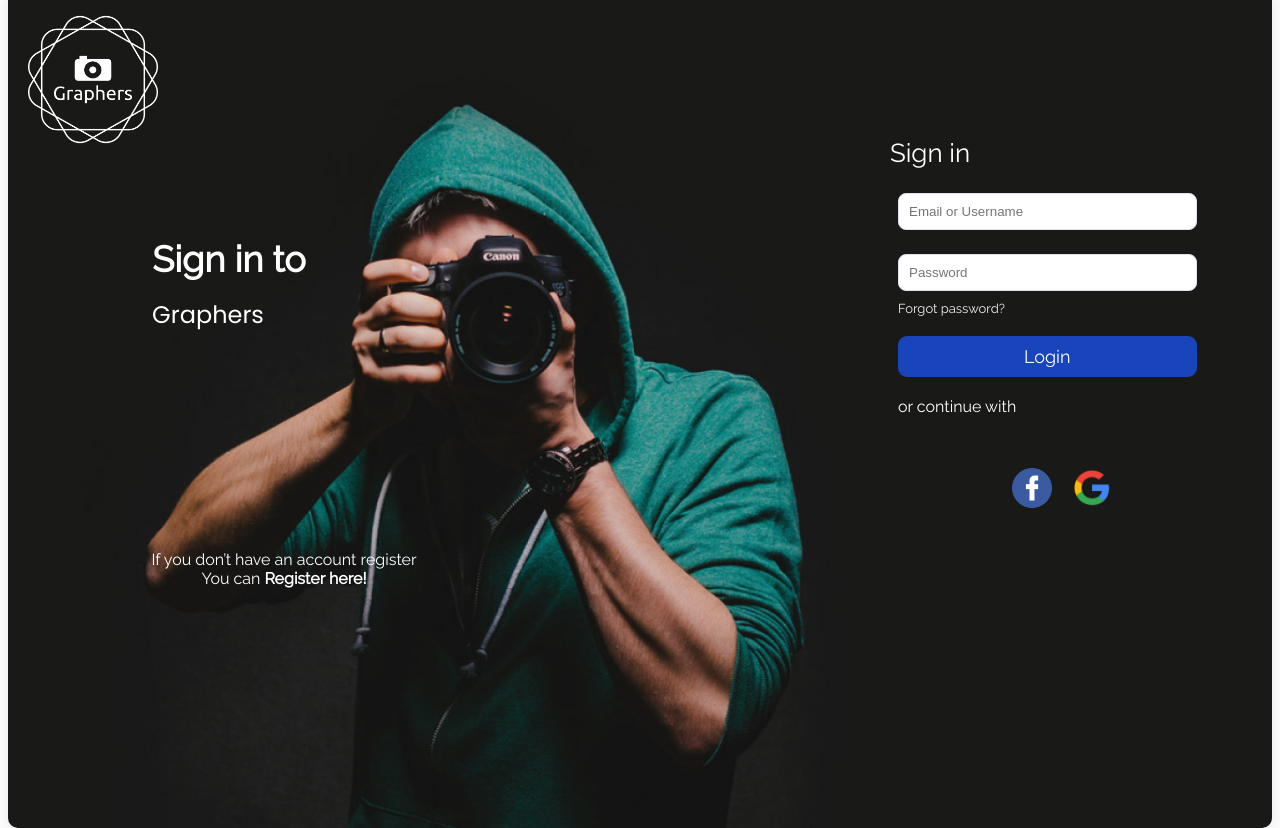
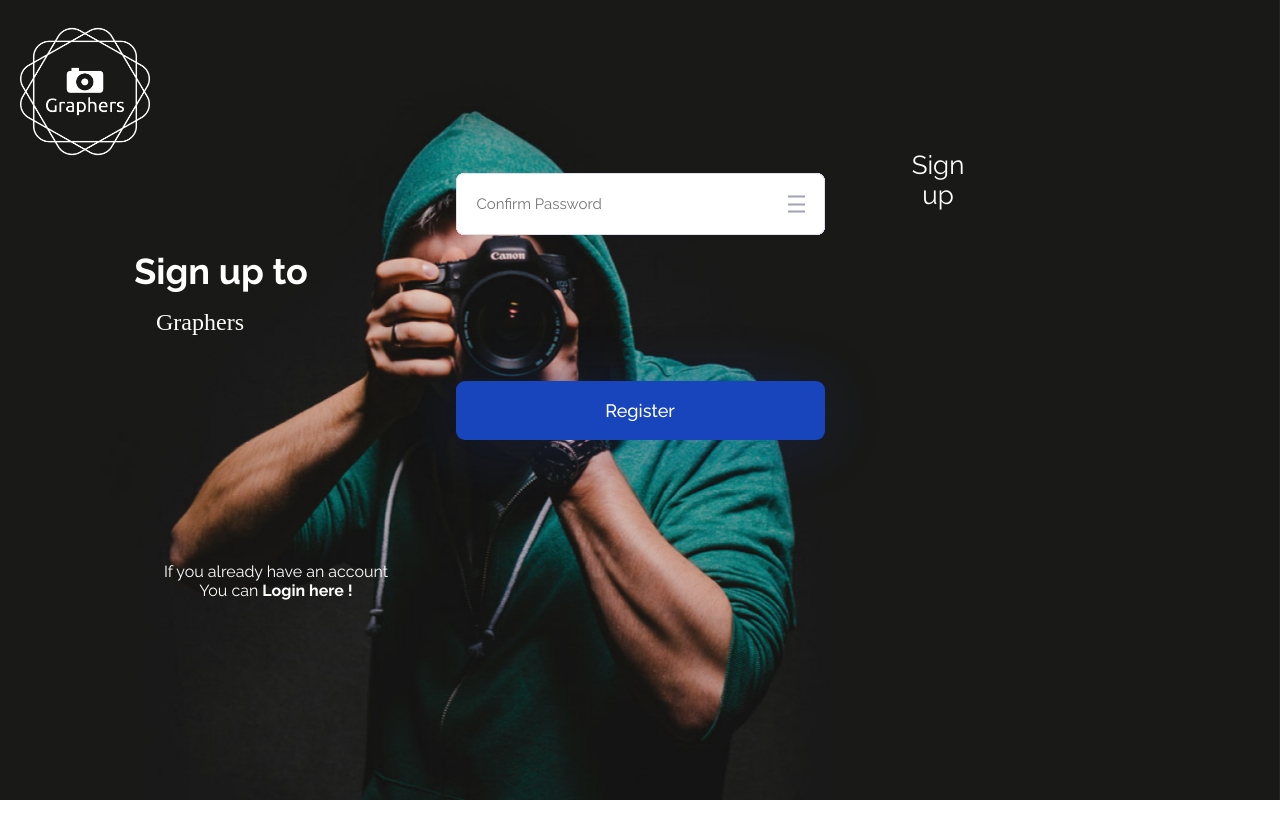
Before and after one commit to Imasha-Senadheera/Final-Project---Photographers-System, a React (Create React App) app in the folder my-app/: page / in a window 1280 px wide. Built offline with nearby package versions, Linux system fonts and the light colour scheme.

Commit message:
8th Commit - SinUp Form

```diff
--- a/my-app/src/App.js
+++ b/my-app/src/App.js
@@ -1,12 +1,11 @@
-// App.js
 import React from 'react';
 import './App.css';
-import SignInForm from './components/SignInForm/SignInForm'; // Adjust the path accordingly
+import SignUpForm from './components/SignUpForm/SignUpForm'; // Adjust the path accordingly
 
 function App() {
   return (
     <div className="App">
-      <SignInForm />
+      <SignUpForm />
     </div>
   );
 }
--- a/my-app/src/components/SignInForm/SignInForm.css
+++ b/my-app/src/components/SignInForm/SignInForm.css
@@ -1,12 +1,10 @@
-/* SignInForm.css */
-
 @import url('https://fonts.googleapis.com/css2?family=Raleway&family=Poppins&display=swap');
 
 .signin-form {
     width: 100vw;
     height: 100vh;
     position: relative;
-    background-image: url('../../assets/background.png'); /* Adjust the path accordingly */
+    background-image: url('../../assets/background.png');
     background-size: cover;
     background-position: center;
     background-repeat: no-repeat;
@@ -15,7 +13,7 @@
     align-items: center;
     justify-content: center;
     color: white;
-    font-family: 'Raleway', 'Poppins';
+    font-family: 'Raleway', sans-serif;
     text-align: center;
 }
 
@@ -60,13 +58,12 @@
 
 .pharagraph {
     width: 308px;
-    height: px;
+    height: auto;
     font-family: Raleway;
     position: absolute;
-    top: 562px; /* Adjust based on the height of the subtitle */
-    left: 122px; /* Keep the left position the same as the subtitle */
+    top: 562px;
+    left: 122px;
 }
-
 
 .input-group {
     margin-bottom: 20px;
@@ -78,25 +75,26 @@
 .input-group input[type="text"],
 .input-group input[type="password"],
 .input-group button[type="submit"] {
-    width: 150%; /* Set the width to 100% */
-    max-width: 300px; /* Optionally, set a maximum width */
+    width: 150%;
+    max-width: 300px;
 }
 
 .input-group button[type="submit"] {
-    background-color: #1844BC; /* Set the background color */
-    color: white; /* Set the text color */
-    border: none; /* Remove the border */
-    padding: 10px; /* Add padding for better appearance */
-    cursor: pointer; /* Add cursor pointer on hover */
+    background-color: #1844BC;
+    color: white;
+    border: none;
+    padding: 10px;
+    cursor: pointer;
 }
 
 .social-icons {
     display: flex;
-    justify-content: flex-end; /* Align items to the right */
+    justify-content: flex-end;
     position: absolute;
     top: 470px;
     right: 150px;
 }
+
 .social-icons img {
     width: 40px;
     height: 40px;
@@ -106,16 +104,12 @@
 button {
     padding: 10px 20px;
     font-size: 18px;
-    /* Adjust font size as needed */
     background-color: #007bff;
-    /* Adjust button background color as needed */
     color: white;
-    /* Adjust button text color as needed */
     border: none;
     cursor: pointer;
 }
 
 button:hover {
     background-color: #0056b3;
-    /* Adjust button hover background color as needed */
 }
--- /dev/null
+++ b/my-app/src/components/SignUpForm/SignUpForm.css
@@ -0,0 +1,166 @@
+/* SignUpForm.css */
+
+@import url('https://fonts.googleapis.com/css2?family=Raleway:wght@400;500;600;700&display=swap');
+
+.signup-form {
+    width: 100%;
+    height: 100%;
+    position: fixed;
+    top: 0;
+    left: 0;
+    overflow: auto;
+    background-image: url('../../assets/background.png');
+    background-size: cover;
+    background-position: center;
+    background-repeat: no-repeat;
+    display: flex;
+    flex-direction: column;
+    align-items: center;
+    justify-content: center;
+    color: white;
+    font-family: 'Raleway';
+    text-align: center;
+}
+
+
+.logo {
+    width: 130px;
+    height: 143px;
+    position: absolute;
+    top: 20px;
+    left: 20px;
+}
+
+
+.mainTitle {
+    width: 84px;
+    height: 35px;
+    font-size: 26px;
+    font-family: Raleway;
+    position: absolute;
+    top: 150px;
+    right: 300px;
+}
+
+.title {
+    width: 222px;
+    height: 59px;
+    font-size: 36px;
+    font-weight: bold;
+    font-family: Raleway;
+    position: absolute;
+    top: 250px;
+    left: 110px;
+}
+
+.subtitle {
+    width: 396px;
+    height: 53px;
+    font-size: 24px;
+    font-family: Poppins;
+    position: absolute;
+    top: 309px;
+    left: 2px;
+}
+
+.pharagraph {
+    width: 308px;
+    height: px;
+    font-family: Raleway;
+    position: absolute;
+    top: 562px;
+    left: 122px;
+}
+
+
+.input-group {
+    position: absolute;
+    top: 173px;
+    justify-content: center;
+    align-items: center;
+    display: inline-flex;
+}
+
+.input-wrapper {
+    width: 369px;
+    height: 62px;
+    position: relative;
+}
+
+.input-wrapper input {
+    width: 100%;
+    height: 100%;
+    padding-left: 20px;
+    border: 1px solid #DFE0EB;
+    border-radius: 8px;
+    font-size: 15px;
+    font-family: Raleway, sans-serif;
+    font-weight: 400;
+}
+
+.password-icon {
+    width: 17px;
+    height: 17px;
+    position: absolute;
+    right: 20px;
+    top: 50%;
+    transform: translateY(-50%);
+}
+
+.password-icon>div {
+    width: 100%;
+    height: 2px;
+    background: #9FA2B4;
+    position: absolute;
+}
+
+.password-icon>div:nth-child(1) {
+    top: 0;
+}
+
+.password-icon>div:nth-child(2) {
+    top: 50%;
+    transform: translateY(-50%);
+}
+
+.password-icon>div:nth-child(3) {
+    bottom: 0;
+}
+
+button[type="submit"] {
+    width: 369px;
+    height: 59px;
+    background: #1844BC;
+    box-shadow: 0px 4px 61px rgba(24, 68, 188, 0.20);
+    border-radius: 9px;
+    border: none;
+    color: white;
+    font-size: 18px;
+    font-family: Raleway, sans-serif;
+    font-weight: 500;
+    text-align: center;
+    cursor: pointer;
+}
+
+.continue-with {
+    position: absolute;
+    left: 1341px;
+    top: 693px;
+    font-size: 16px;
+    font-family: Poppins, sans-serif;
+    font-weight: 500;
+    color: white;
+}
+
+.social-icons {
+    display: flex;
+    position: absolute;
+    left: 1341px;
+    top: 759px;
+}
+
+.social-icons img {
+    width: 41.46px;
+    height: 41.46px;
+    margin-right: 10px;
+}
--- /dev/null
+++ b/my-app/src/components/SignUpForm/SignUpForm.js
@@ -0,0 +1,60 @@
+import React from 'react';
+import './SignUpForm.css';
+import logoImage from '../../assets/logo.png';
+import facebookImage from '../../assets/facebook.png';
+import googleImage from '../../assets/google.png';
+import backgroundImage from '../../assets/background.png'; // Import the background image
+
+function SignUpForm() {
+    return (
+        <div className="signup-form" style={{ backgroundImage: `url(${backgroundImage})` }}>
+            <img alt="logo" className="logo" src={logoImage} />
+            <div className="mainTitle">Sign up</div>
+            <div className="title">Sign up to</div>
+            <div className="subtitle">Graphers</div>
+            <div className="pharagraph">If you already have an account<br />You can <b>Login here !</b></div>
+
+            <div className="input-group">
+                <div className="input-wrapper">
+                    <input type="text" id="email" name="email" placeholder="Enter Email" />
+                </div>
+            </div>
+            <div className="input-group">
+                <div className="input-wrapper">
+                    <input type="text" id="username" name="username" placeholder="Create Username" />
+                </div>
+            </div>
+            <div className="input-group">
+                <div className="input-wrapper">
+                    <input type="text" id="contact" name="contact" placeholder="Contact number" />
+                </div>
+            </div>
+            <div className="input-group">
+                <div className="input-wrapper">
+                    <input type="password" id="password" name="password" placeholder="Password" />
+                </div>
+            </div>
+            <div className="input-group">
+                <div className="input-wrapper">
+                    <input type="password" id="confirmPassword" name="confirmPassword" placeholder="Confirm Password" />
+                    <div className="password-icon">
+                        <div className="bar1"></div>
+                        <div className="bar2"></div>
+                        <div className="bar3"></div>
+                    </div>
+                </div>
+            </div>
+
+            <button type="submit">Register</button>
+
+            <div className="continue-with">or continue with</div>
+
+            <div className="social-icons">
+                <img src={facebookImage} alt="Facebook" />
+                <img src={googleImage} alt="Google" />
+            </div>
+        </div>
+    );
+}
+
+export default SignUpForm;
```
